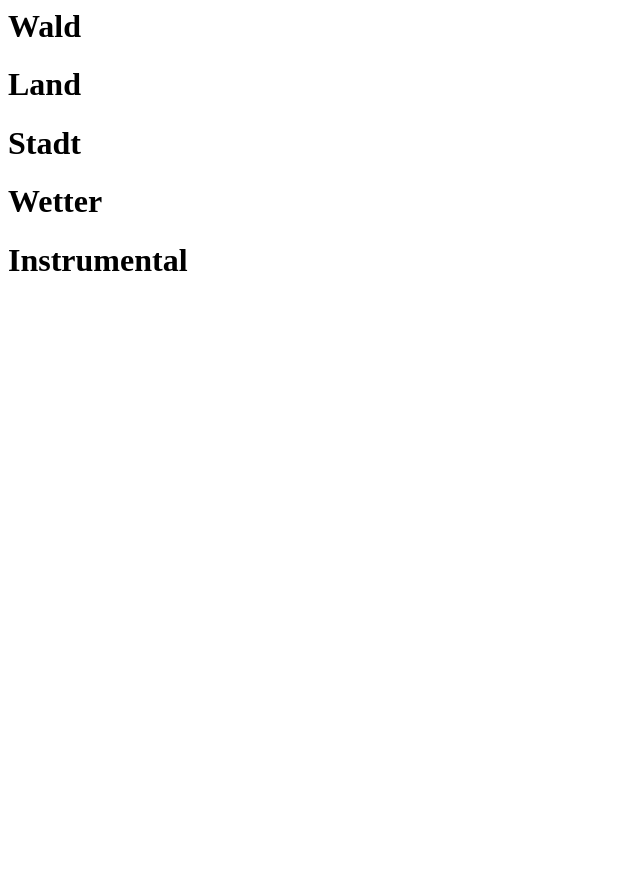
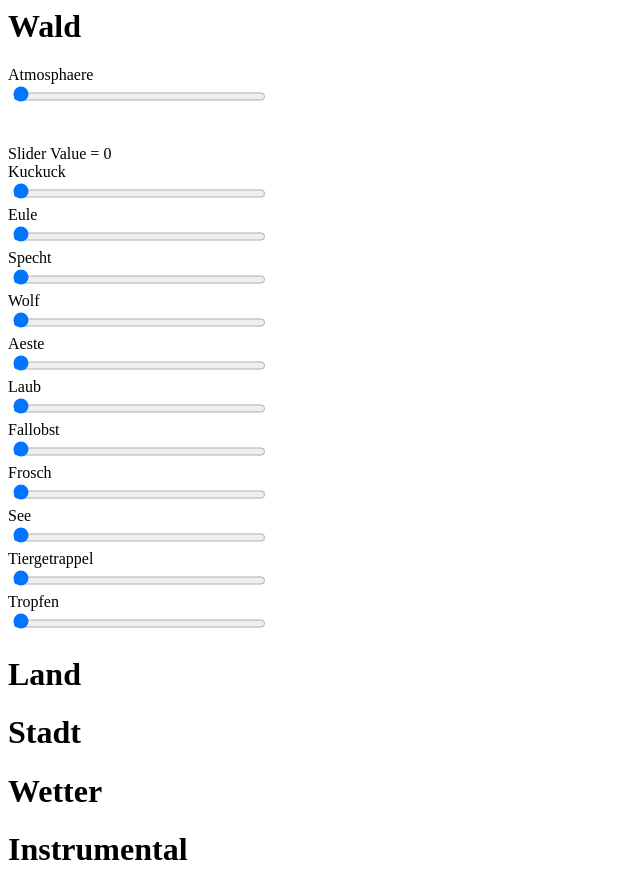
Before and after one commit to MaeltenTheMan/AmbientBox, a plain HTML site: page index.html in a window 1280 px wide. Both pictures are taken after a click on the element "Wald". Shown: the whole page, without its empty margins (0-640 px from the left). Before the commit the page ends 800 px from the top, so only its background shows below. Drawn offline with Linux system fonts and the light colour scheme.

Commit message:
paho tests

```diff
--- a/index.html
+++ b/index.html
@@ -6,78 +6,95 @@
 		<title>AmbientBox</title>
 		<link rel="stylesheet" href="style.css"/>
 		<script src="scripts.js"></script>
+		<script src="mqttws31.js"></script>
+			<script type="text/javascript">
+			client = new Paho.MQTT.Client();
+
+			client.onConnectionLost = onConnectionLost;
+			client.onMessageArrived = onMessageArrived;
+
+			function sliderChange(value, id){
+			var send = id + " volume=" + value;
+			document.getElementById("sliderStatus").innerHTML = send;
+			return send;
+			}
+
+			</script>
+
 	</head>
 	<body>
 		<div id="divWald">
-			<h1  id="waldH1" type="button" onclick="div_hide_show('waldKont')">Wald</h1>
+			<h1  id="waldH1" onclick="div_hide_show('waldKont')">Wald</h1>
 			<div id="waldKont">
-				Atmosphaere<input type="range" min="0" max ="100" step="1" id="wald">
-				Kuckuck<input type="range" min="0" max ="100" step="1" id="wald">
-				Eule<input type="range" min="0" max ="100" step="1" id="wald">
-				Specht<input type="range" min="0" max ="100" step="1" id="wald">
-				Wolf<input type="range" min="0" max ="100" step="1" id="wald">
-				Aeste<input type="range" min="0" max ="100" step="1" id="wald">
-				Laub<input type="range" min="0" max ="100" step="1" id="wald">
-				Fallobst<input type="range" min="0" max ="100" step="1" id="wald">
-				Frosch<input type="range" min="0" max ="100" step="1" id="wald">
-				See<input type="range" min="0" max ="100" step="1" id="wald">
-				Tiergetrappel<input type="range" min="0" max ="100" step="1" id="wald">
-				Tropfen<input type="range" min="0" max ="100" step="1" id="wald">
+				Atmosphaere<input type="range" id="wald_Atmosphaere" min="0" max ="100" step="1" value="0" onChange="sliderChange(this.value, this.id)">
+				<br/ ><br />
+				Slider Value = <span id="sliderStatus">0</span>
+				<br/>
+				Kuckuck<input type="range" id="wald_Kukuck" min="0" max ="100" step="1" value="0" onChange="sliderChange(this.value, this.id)">
+				Eule<input type="range" id="wald_Eule" min="0" max ="100" step="1" value="0" onChange="sliderChange(this.value, this.id)">
+				Specht<input type="range" id="wald_Specht" min="0" max ="100" step="1" value="0" onChange="sliderChange(this.value, this.id)">
+				Wolf<input type="range" id="wald_Wolf" min="0" max ="100" step="1" value="0" onChange="sliderChange(this.value, this.id)">
+				Aeste<input type="range" id="wald_Aeste" min="0" max ="100" step="1" value="0" onChange="sliderChange(this.value, this.id)">
+				Laub<input type="range" id="wald_Laub" min="0" max ="100" step="1" value="0" onChange="sliderChange(this.value, this.id)">
+				Fallobst<input type="range" id="wald_Fallobst" min="0" max ="100" step="1" value="0" onChange="sliderChange(this.value, this.id)">
+				Frosch<input type="range" id="wald_Frosch" min="0" max ="100" step="1" value="0" onChange="sliderChange(this.value, this.id)">
+				See<input type="range" id="wald_See" min="0" max ="100" step="1" value="0" onChange="sliderChange(this.value, this.id)">
+				Tiergetrappel<input type="range" id="wald_Tiergetrappel" min="0" max ="100" step="1" value="0" onChange="sliderChange(this.value, this.id)">
+				Tropfen<input type="range" id="wald_Tropfen" min="0" max ="100" step="1" value="0" onChange="sliderChange(this.value, this.id)">
 			</div>
 		</div>
 		<div id="divLand">
 			<h1 id="landH1"onclick="div_hide_show('landKont')">Land</h1>
 			<div id="landKont">
-				Atmosphaere<input type="range" min="0" max ="100" step="1" id="land">
-				Grillenzirpen<input type="range" min="0" max ="100" step="1" id="land">
-				Hunde<input type="range" min="0" max ="100" step="1" id="land">
-				Katze<input type="range" min="0" max ="100" step="1" id="land">
-				Wasser<input type="range" min="0" max ="100" step="1" id="land">
-				Schweine<input type="range" min="0" max ="100" step="1" id="land">
-				Kuehe<input type="range" min="0" max ="100" step="1" id="land">
-				Kinder<input type="range" min="0" max ="100" step="1" id="land">
-				Pferde<input type="range" min="0" max ="100" step="1" id="land">
-				Hahn<input type="range" min="0" max ="100" step="1" id="land">
-				Traktor<input type="range" min="0" max ="100" step="1" id="land">
-				Bahnschranke<input type="range" min="0" max ="100" step="1" id="land">
-				Kirche<input type="range" min="0" max ="100" step="1" id="land">
-				Lagerfeuer<input type="range" min="0" max ="100" step="1" id="land">
+				Atmosphaere<input type="range" id="land_Atmosphaere" min="0" max ="100" step="1" value="0" onChange="sliderChange(this.value, this.id)">
+				Grillenzirpen<input type="range" min="0" max ="100" step="1" value="0" onChange="sliderChange(this.value, this.id)">
+				Hunde<input type="range" id="land_Hunde" min="0" max ="100" step="1" value="0" onChange="sliderChange(this.value, this.id)">
+				Katze<input type="range" id="land_Katze" min="0" max ="100" step="1" value="0" onChange="sliderChange(this.value, this.id)">
+				Wasser<input type="range" id="land_Wasser" min="0" max ="100" step="1" value="0" onChange="sliderChange(this.value, this.id)">
+				Schweine<input type="range" id="land_Schweine" min="0" max ="100" step="1" value="0" onChange="sliderChange(this.value, this.id)">
+				Kuehe<input type="range" id="land_Kuehe" min="0" max ="100" step="1" value="0" onChange="sliderChange(this.value, this.id)">
+				Kinder<input type="range" id="land_Kinder" min="0" max ="100" step="1" value="0" onChange="sliderChange(this.value, this.id)">
+				Pferde<input type="range" id="land_Pferde" min="0" max ="100" step="1" value="0" onChange="sliderChange(this.value, this.id)">
+				Hahn<input type="range" id="land_Hahn" min="0" max ="100" step="1" value="0" onChange="sliderChange(this.value, this.id)">
+				Traktor<input type="range" id="land_Traktor" min="0" max ="100" step="1" value="0" onChange="sliderChange(this.value, this.id)">
+				Bahnschranke<input type="range" id="land_Bahnschranke" min="0" max ="100" step="1" value="0" onChange="sliderChange(this.value, this.id)">
+				Kirche<input type="range" id="land_Kirche" min="0" max ="100" step="1" value="0" onChange="sliderChange(this.value, this.id)">
+				Lagerfeuer<input type="range"  id="land_Lagerfeuer" min="0" max ="100" step="1" value="0" onChange="sliderChange(this.value, this.id)">
 			</div>
 		</div>
 		<div id="divStadt">
 			<h1 id="stadtH1" onclick="div_hide_show('stadtKont')">Stadt</h1>
 			<div id="stadtKont">
-				Atmosphaere<input type="range" min="0" max ="100" step="1" id="stadt">
-				Markt<input type="range" min="0" max ="100" step="1" id="stadt">
-				Zug<input type="range" min="0" max ="100" step="1" id="stadt">
-				Fluglaerm<input type="range" min="0" max ="100" step="1" id="stadt">
-				Verkehr<input type="range" min="0" max ="100" step="1" id="stadt">
-				Passanten<input type="range" min="0" max ="100" step="1" id="stadt">
-				Baustelle<input type="range" min="0" max ="100" step="1" id="stadt">
-				Sirenen<input type="range" min="0" max ="100" step="1" id="stadt">
-				Kamin<input type="range" min="0" max ="100" step="1" id="stadt">
-				Autobahn<input type="range" min="0" max ="100" step="1" id="stadt">
+				Atmosphaere<input type="range" id="stadt_Atmosphaere" min="0" max ="100" step="1" value="0" onChange="sliderChange(this.value, this.id)">
+				Markt<input type="range" id="stadt" min="0" max ="100" step="1" value="0" onChange="sliderChange(this.value, this.id)">
+				Zug<input type="range" min="0" max ="100" step="1" value="0" id="stadt" onChange="sliderChange(this.value, this.id)">
+				Fluglaerm<input type="range" id="stadt_Fluglaerm" min="0" max ="100" step="1" value="0" onChange="sliderChange(this.value, this.id)">
+				Verkehr<input type="range" id="stadtVerkehr" min="0" max ="100" step="1" value="0" onChange="sliderChange(this.value, this.id)">
+				Passanten<input type="range" id="stadt_Passanten" min="0" max ="100" step="1" value="0" onChange="sliderChange(this.value, this.id)">
+				Baustelle<input type="range" id="stadt_Baustelle" min="0" max ="100" step="1" value="0" onChange="sliderChange(this.value, this.id)">
+				Sirenen<input type="range" id="stadt_Sirenen" min="0" max ="100" step="1" value="0" onChange="sliderChange(this.value, this.id)">
+				Kamin<input type="range" id="stadt_Kamin" min="0" max ="100" step="1" value="0" onChange="sliderChange(this.value, this.id)">
+				Autobahn<input type="range" id="stadt_Autobahn" min="0" max ="100" step="1" value="0" onChange="sliderChange(this.value, this.id)">
 			</div>
 		</div>
 		<div id="divWetter">
 			<h1 id="wetterH1" onclick="div_hide_show('wetterKont')">Wetter</h1>
 			<div id="wetterKont">
-				Regen-hart<input type="range" min="0" max ="100" step="1" id="wetter">
-				Regen-weich<input type="range" min="0" max ="100" step="1" id="wetter">
-				Gewitter<input type="range" min="0" max ="100" step="1" id="wetter">
-				Sturm<input type="range" min="0" max ="100" step="1" id="wetter">
+				Regen-hart<input type="range" id="wetter_Regen-hart" min="0" max ="100" step="1" value="0" onChange="sliderChange(this.value, this.id)">
+				Regen-weich<input type="range" id="wetter_Regen-weich" min="0" max ="100" step="1" value="0" onChange="sliderChange(this.value, this.id)">
+				Gewitter<input type="range" id="wetter_Gewitter" min="0" max ="100" step="1" value="0" onChange="sliderChange(this.value, this.id)">
+				Sturm<input type="range" id="wetter_Sturm" min="0" max ="100" step="1" value="0" onChange="sliderChange(this.value, this.id)">
 			</div>
 		</div>
 			<div id="divInstrumental">
 			<h1 id="instrumentalH1" onclick="div_hide_show('instrKont')">Instrumental</h1>
 			<div id="instrKont">
-				Gitarre<input type="range" min="0" max ="100" step="1" id="instr">
-				Hall<input type="range" min="0" max ="100" step="1" id="instr">
-				Glockenspiel<input type="range" min="0" max ="100" step="1" id="instr">
+				Gitarre<input type="range" id="instr_Gitarre" min="0" max ="100" step="1" value="0" onChange="sliderChange(this.value, this.id)">
+				Hall<input type="range" id="instr_Hall" min="0" max ="100" step="1" value="0" onChange="sliderChange(this.value, this.id)">
+				Glockenspiel<input type="range" id="instr_Glockenspiel" min="0" max ="100" step="1" value="0" onChange="sliderChange(this.value, this.id)">
 			</div>
 
 		</div>
 
-
 	</body>
 </html>
--- a/scripts.js
+++ b/scripts.js
@@ -1,10 +1,18 @@
+/*
+*Ausklappbare divs
+*/
 function div_hide_show(id){
 	var actualDiv = document.getElementById(id);
 
 	if(actualDiv.style.display == "none"){
 		actualDiv.style.display = "block";
 	}
-	else{
+	else if(actualDiv.style.display == "block"){
 		actualDiv.style.display = "none";
+
+	}
+	else {
+		actualDiv.style.display = "none"
+		div_hide_show(id);
 	}
 }
```
